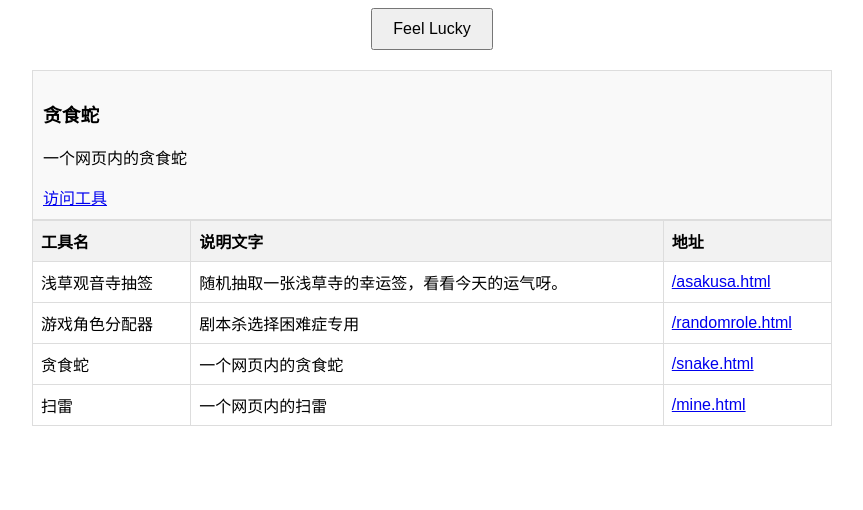
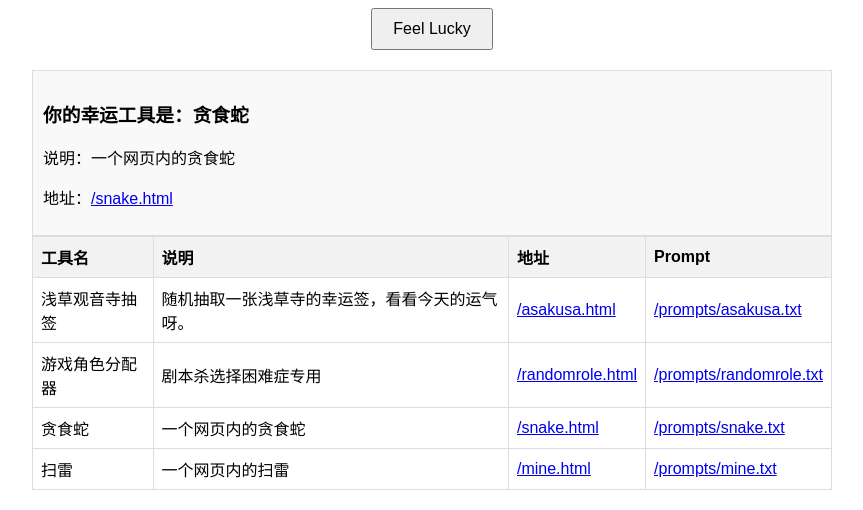
Before and after one commit to iamshaynez/one-page-tools, a plain HTML site: page public/index.html in a window 1280 px wide. Both pictures are taken after a click on the button "Feel Lucky". Shown: the part 421-931 px from the top of the page, without its empty margins (208-1071 px from the left). Before the commit the page ends 867 px from the top, so only its background shows below. Drawn offline with Linux system fonts and the light colour scheme.

Commit message:
feat:add prompt

```diff
--- a/public/index.html
+++ b/public/index.html
@@ -1,9 +1,9 @@
 <!DOCTYPE html>
-<html lang="zh">
+<html lang="zh-CN">
 <head>
     <meta charset="UTF-8">
     <meta name="viewport" content="width=device-width, initial-scale=1.0">
-    <title>One Page Tools Index</title>
+    <title>工具清单</title>
     <style>
         body {
             font-family: Arial, sans-serif;
@@ -14,7 +14,7 @@
         .header-image {
             display: block;
             margin: 0 auto 20px;
-            max-width: 50%;
+            max-width: 100%;
             height: auto;
         }
         table {
@@ -49,56 +49,49 @@
     <center><img src="https://cdn.sa.net/2024/07/11/eyVQiz6Z4lMb8r9.png" alt="Header Image" class="header-image"></center>
 
     <button onclick="feelLucky()">Feel Lucky</button>
-
     <div id="lucky-result"></div>
-
     <table id="tools-table">
         <thead>
             <tr>
                 <th>工具名</th>
-                <th>说明文字</th>
+                <th>说明</th>
                 <th>地址</th>
+                <th>Prompt</th>
             </tr>
         </thead>
-        <tbody>
-            <!-- 表格内容将由JavaScript动态生成 -->
-        </tbody>
+        <tbody></tbody>
     </table>
 
     <script>
-        const tools = [
-            { name: "浅草观音寺抽签", description: "随机抽取一张浅草寺的幸运签，看看今天的运气呀。", url: "/asakusa.html" },
-            { name: "游戏角色分配器", description: "剧本杀选择困难症专用", url: "/randomrole.html" },
-            { name: "贪食蛇", description: "一个网页内的贪食蛇", url: "/snake.html" },
-            { name: "扫雷", description: "一个网页内的扫雷", url: "/mine.html" },
+        const toolsData = [
+            { name: "浅草观音寺抽签", description: "随机抽取一张浅草寺的幸运签，看看今天的运气呀。", key: "asakusa" },
+            { name: "游戏角色分配器", description: "剧本杀选择困难症专用", key: "randomrole" },
+            { name: "贪食蛇", description: "一个网页内的贪食蛇", key: "snake" },
+            { name: "扫雷", description: "一个网页内的扫雷", key: "mine" },
             // 可以继续添加更多工具
         ];
 
         function populateTable() {
-            const tbody = document.querySelector("#tools-table tbody");
-            tools.forEach(tool => {
-                const row = tbody.insertRow();
+            const tableBody = document.querySelector("#tools-table tbody");
+            toolsData.forEach(tool => {
+                const row = tableBody.insertRow();
                 row.insertCell(0).textContent = tool.name;
                 row.insertCell(1).textContent = tool.description;
-                const linkCell = row.insertCell(2);
-                const link = document.createElement('a');
-                link.href = tool.url;
-                link.textContent = tool.url;
-                linkCell.appendChild(link);
+                row.insertCell(2).innerHTML = `<a href="/${tool.key}.html">/${tool.key}.html</a>`;
+                row.insertCell(3).innerHTML = `<a href="/prompts/${tool.key}.txt">/prompts/${tool.key}.txt</a>`;
             });
         }
 
         function feelLucky() {
-            const randomTool = tools[Math.floor(Math.random() * tools.length)];
+            const randomTool = toolsData[Math.floor(Math.random() * toolsData.length)];
             const resultDiv = document.getElementById("lucky-result");
             resultDiv.innerHTML = `
-                <h3>${randomTool.name}</h3>
-                <p>${randomTool.description}</p>
-                <a href="${randomTool.url}" target="_blank">访问工具</a>
+                <h3>你的幸运工具是：${randomTool.name}</h3>
+                <p>说明：${randomTool.description}</p>
+                <p>地址：<a href="/${randomTool.key}.html">/${randomTool.key}.html</a></p>
             `;
         }
 
-        // 页面加载时填充表格
         populateTable();
     </script>
 </body>
```
Also changed, not shown: public/prompts/asakusa.txt (added), public/prompts/index.txt (added), public/prompts/mine.txt (added), public/prompts/randomrole.txt (added), public/prompts/snake.txt (added).
